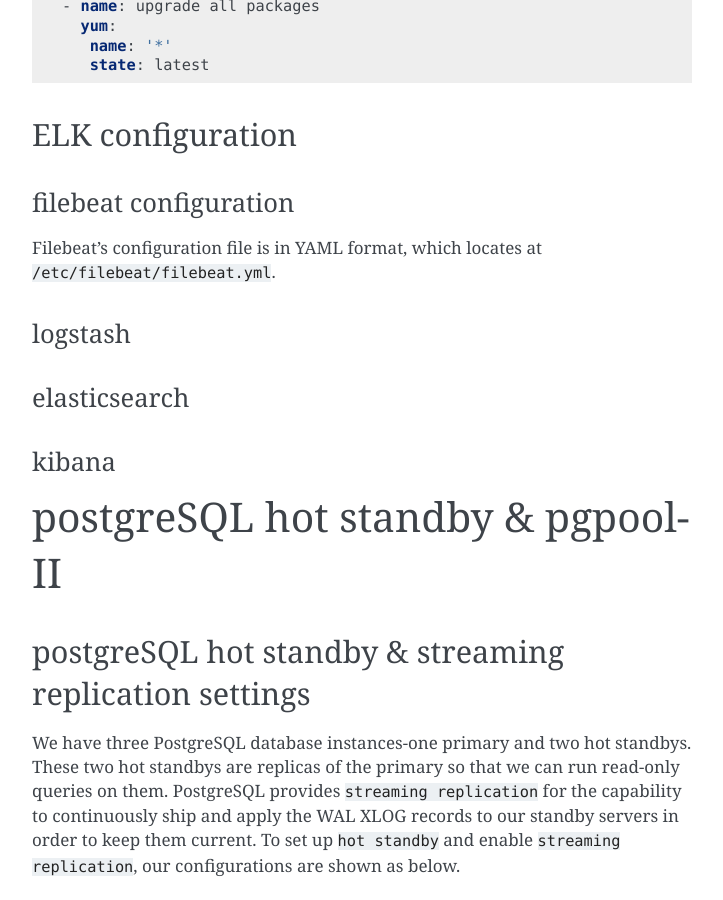
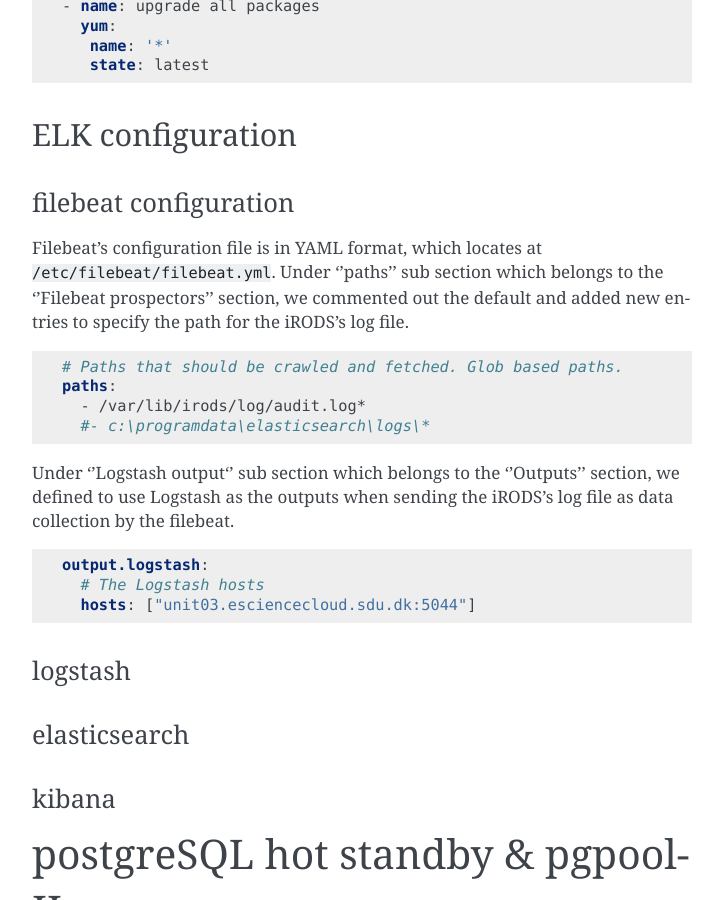
Before and after one commit to SDU-eScience/Documentation, a Sphinx documentation site: the page built from docs/source/index.rst, in a window 1280 px wide and 900 px high, scrolled down 9305 px. Shown: the whole window, without its empty margins (388-1111 px from the left). Built offline with Sphinx 7.4.7, drawn with Linux system fonts in a browser that asks for light colours.

Commit message:
adding the filebeat configutation section

```diff
--- a/docs/source/index.rst
+++ b/docs/source/index.rst
@@ -356,7 +356,23 @@
 
 filebeat configuration
 ^^^^^^^^^^^^^^^^^^^^^^
-Filebeat's configuration file is in YAML format, which locates at ``/etc/filebeat/filebeat.yml``.
+Filebeat's configuration file is in YAML format, which locates at ``/etc/filebeat/filebeat.yml``. Under ''paths'' sub section which belongs to the ''Filebeat prospectors'' section, we commented out the default and added new entries to specify the path for the iRODS's log file.
+
+.. code-block:: yml
+
+   # Paths that should be crawled and fetched. Glob based paths.
+   paths:
+     - /var/lib/irods/log/audit.log*
+     #- c:\programdata\elasticsearch\logs\*
+
+Under ‘’Logstash output‘’ sub section which belongs to the ''Outputs'' section, we defined to use Logstash as the outputs when sending the iRODS's log file as data collection by the filebeat.
+
+.. code-block:: yml
+
+   output.logstash:
+     # The Logstash hosts
+     hosts: ["unit03.esciencecloud.sdu.dk:5044"]
+
 
 logstash
 ^^^^^^^^^
```
